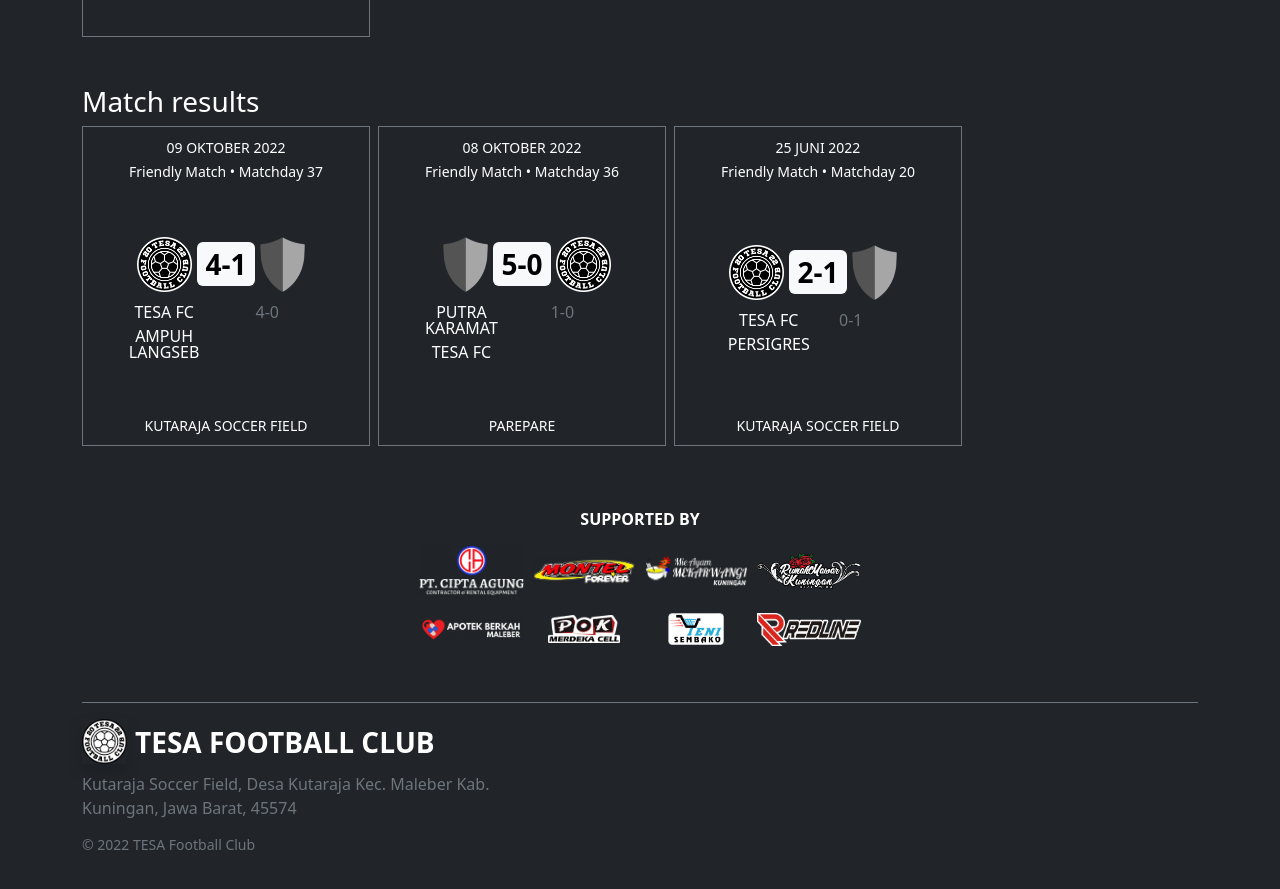
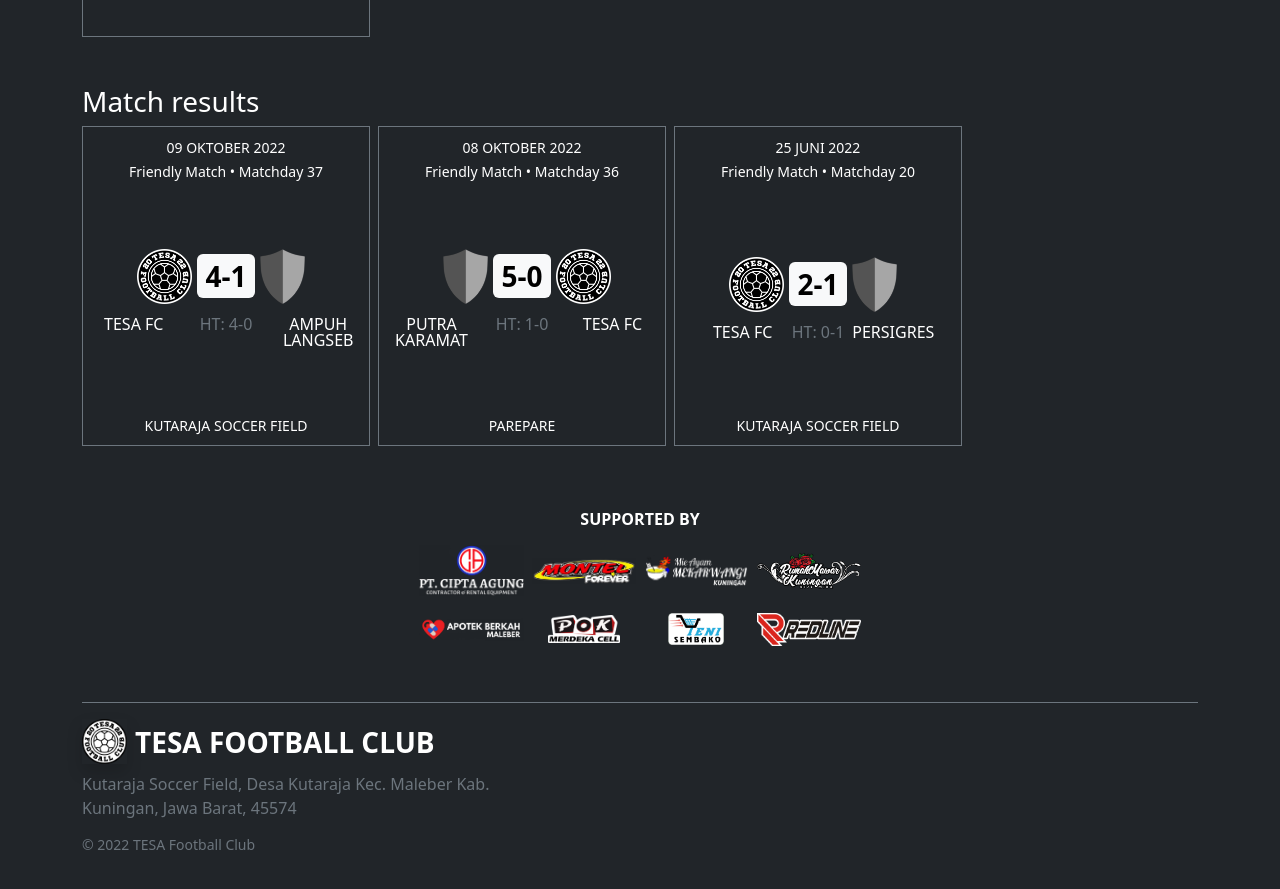
Before and after one commit to tesafc/tesafc.github.io, a Jekyll site: the page built from index.html, in a window 1280 px wide and 900 px high, scrolled down 1108 px. Shown: the top 889 px of the window. Built offline with Jekyll 4.4.1, drawn with Linux system fonts in a browser that asks for light colours; nearby versions of some CDN libraries.

Commit message:
Update index.html

```diff
--- a/index.html
+++ b/index.html
@@ -83,9 +83,9 @@ description: tesa fc official website
             </div>
           </div>
           <div class="row g-2 mt-1">
-            <div class="col-6 d-flex justify-content-center text-center text-uppercase lh-1">{{ match.home-team.name }}</div>
-            <div class="col-4 d-flex justify-content-center text-center text-uppercase text-secondary lh-1 px-2">{{ match.result.score.half-time }}</div>
-            <div class="col-6 d-flex justify-content-center text-center text-uppercase lh-1">{{ match.away-team.name }}</div>
+            <div class="col-4 d-flex justify-content-center text-center text-uppercase lh-1">{{ match.home-team.name }}</div>
+            <div class="col-4 d-flex justify-content-center text-center text-uppercase text-secondary lh-1 px-2">{{ match.result.score.half-time | prepend: "ht: " }}</div>
+            <div class="col-4 d-flex justify-content-center text-center text-uppercase lh-1">{{ match.away-team.name }}</div>
           </div>
         </div>
         <div class="card-footer text-bg-dark text-center text-uppercase border-0">
```
